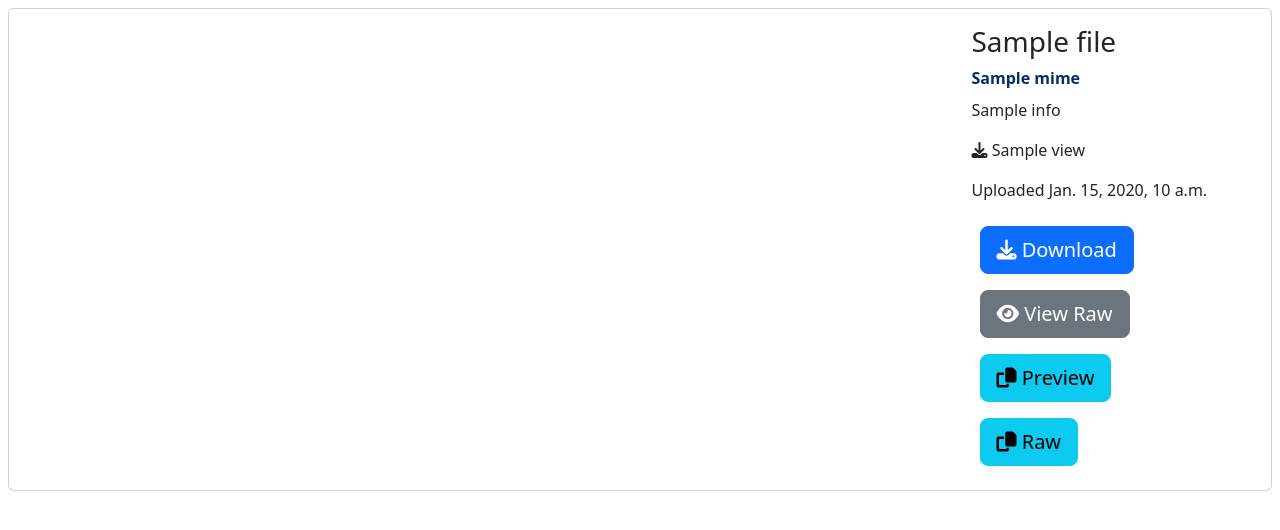
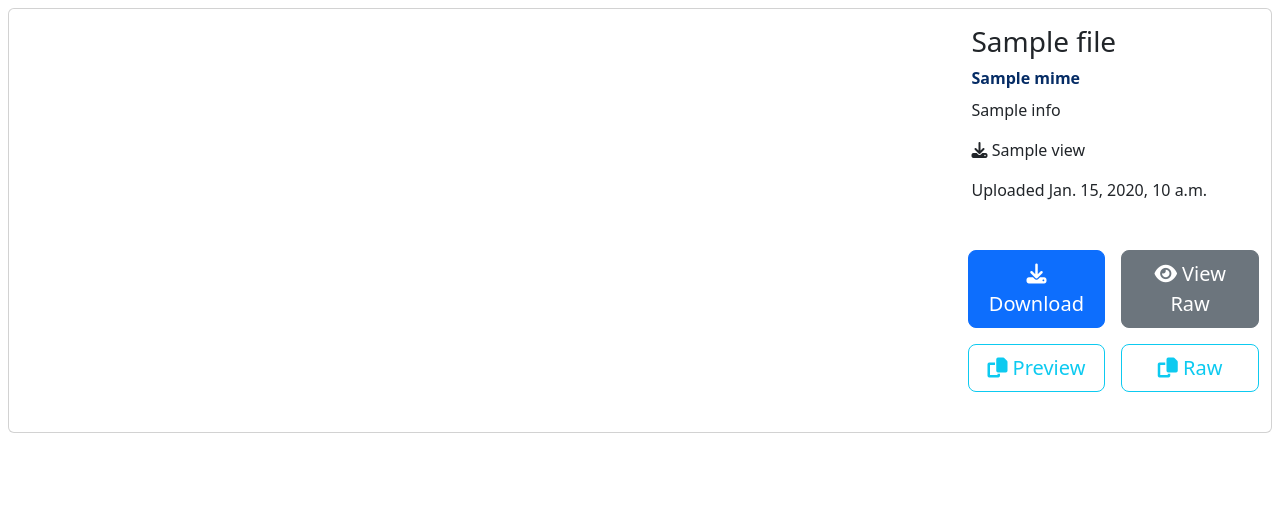
Before and after one commit to django-files/django-files, a Django app: template app/templates/embed/preview.html in a window 1280 px wide. Shown: the part 59-589 px from the top of the page. Run offline with Django 3.2, Linux system fonts and the light colour scheme; the template is opened without the code that fills it: most values are stand-ins (such as "Sample title", 1, 10 or a date in 2020); data that the repository does not hold is empty; parts of the project's set-up code (start-up, migrations or seed data) failed here and were passed over; some libraries are stand-ins or nearby versions.

Commit message:
looks better

```diff
--- a/app/templates/embed/preview.html
+++ b/app/templates/embed/preview.html
@@ -64,11 +64,11 @@
     <div class="container-fluid py-2 px-2">
         <div class="card">
             <div class="row g-0">
-                <div class="col-md-9">
+                <div class="col-lg-9">
                     {% if 'image' in file.mime %}<img src="{{ raw_url }}" alt="{{ file.name }}" class="card-img-left img-fluid">{% else %}
                     <div class="container card-body text-center align-items-center d-flex justify-content-center"><img class="fa-10x fa-solid fa-file mx-auto"></i></div>{% endif %}
                 </div>
-            <div class="col-md-3">
+            <div class="col-lg-3 d-flex flex-column">
                 <div class="card-body">
                     <h3 class="card-title">{{ file.name }}</h3>
                     <strong class="d-inline-block mb-2 text-primary-emphasis">{{ file.mime }}</strong>
@@ -82,7 +82,7 @@
                         {% if city_state %}<b>Location:</b> {{ city_state }}<br>{% endif %}
                         {% if exif.GPSInfo.6 %}<b>Elevation:</b> {{ exif.GPSInfo.6|floatformat:1 }} m{% endif %}
                     </p>
-                    <p class="card-text text-body-secondary">
+                    <p class="card-text text-body-secondary me-auto">
                         {% if exif.LensModel %}<b>Lens: </b>{{ exif.LensModel }}<br>{% endif %}
                         {% if exif.FocalLength %}<b>Focal Length:</b> {{ exif.FocalLength|floatformat:"0" }}mm<br>{% endif %}
                         {% if exif.FNumber %}<b>Aperature:</b> 𝑓 {{ exif.FNumber }}<br>{% endif %}
@@ -90,12 +90,16 @@
                         {% if exif.ExposureTime %}<b>Exposure Time:</b> {{ exif.ExposureTime }} s<br>{% endif %}
                         {% endif %}
                     </p>
-                    <div class="grid gap-3">
-                        <div class="p-2 g-col-4"><a class="btn btn-primary btn-lg" role="button" href="{{ raw_url }}" download="{{ file.name }}"><i class="fa-solid fa-download"></i> Download</a></div>
-                        <div class="p-2 g-col-4"><a class="btn btn-secondary btn-lg" role="button" href="{{ raw_url }}"><i class="fa-solid fa-eye"></i> View Raw</a></div>
-                        <div class="p-2 g-col-4"><a class="btn btn-info btn-lg" role="button" data-clipboard-text="{{ preview_url }}" download="{{ file.name }}"><i class="fa-solid fa-copy"></i> Preview</a></div>
-                        <div class="p-2 g-col-4"><a class="btn btn-info btn-lg" role="button" data-clipboard-text="{{ raw_url }}"><i class="fa-solid fa-copy"></i> Raw</a></div>
-                    </div>
+                    <p class="card-text">
+                        <div class="row g-4 text-center mt-auto">
+                            <div class="p-2 col-sm-6"><a class="btn btn-primary btn-lg d-block" role="button" href="{{ raw_url }}" download="{{ file.name }}"><i class="fa-solid fa-download"></i> Download</a></div>
+                            <div class="p-2 col-sm-6"><a class="btn btn-secondary btn-lg d-block" role="button" href="{{ raw_url }}"><i class="fa-solid fa-eye"></i> View Raw</a></div>
+                        </div>
+                        <div class="row g-4 text-center">
+                            <div class="p-2 col-sm-6"><a class="clip btn btn-outline-info btn-lg d-block" role="button" data-clipboard-text="{{ preview_url }}"><i class="fa-solid fa-copy"></i> Preview</a></div>
+                            <div class="p-2 col-sm-6"><a class="clip btn btn-outline-info btn-lg d-block" role="button" data-clipboard-text="{{ raw_url }}"><i class="fa-solid fa-copy"></i> Raw</a></div>
+                        </div>
+                    </p>
                 </div>
             </div>
         </div>
```
